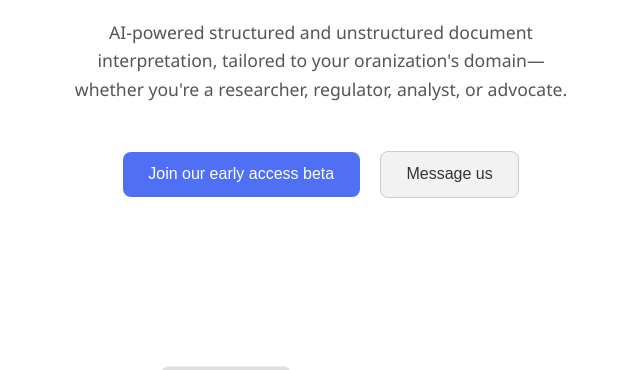
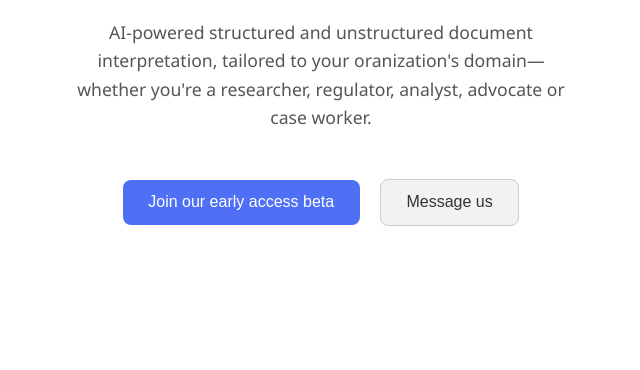
Before and after one commit to Lyonsclay/clarifyiq-landing-page, a plain HTML site: page index.html in a window 1280 px wide. Shown: the part 329-699 px from the top of the page, without its empty margins (319-959 px from the left). Drawn offline with Linux system fonts and the light colour scheme.

Commit message:
Add case worker

```diff
--- a/index.html
+++ b/index.html
@@ -648,8 +648,8 @@
 
         <div class="subhead">
           AI-powered structured and unstructured document interpretation, tailored to
-          your oranization's domain—whether you're a researcher, regulator, analyst, or
-          advocate.
+          your oranization's domain—whether you're a researcher, regulator, analyst,
+          advocate or case worker.
         </div>
 
         <div class="cta">
```
